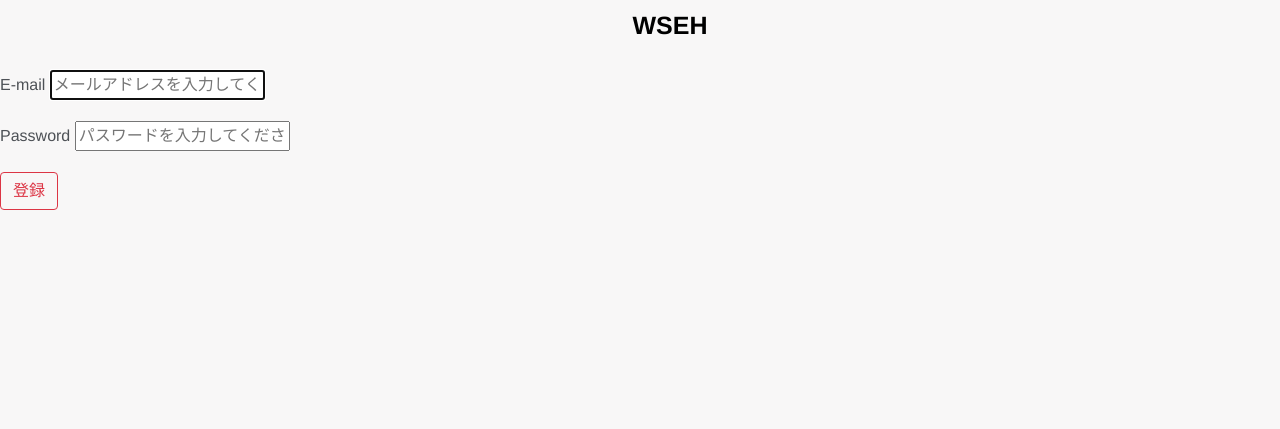
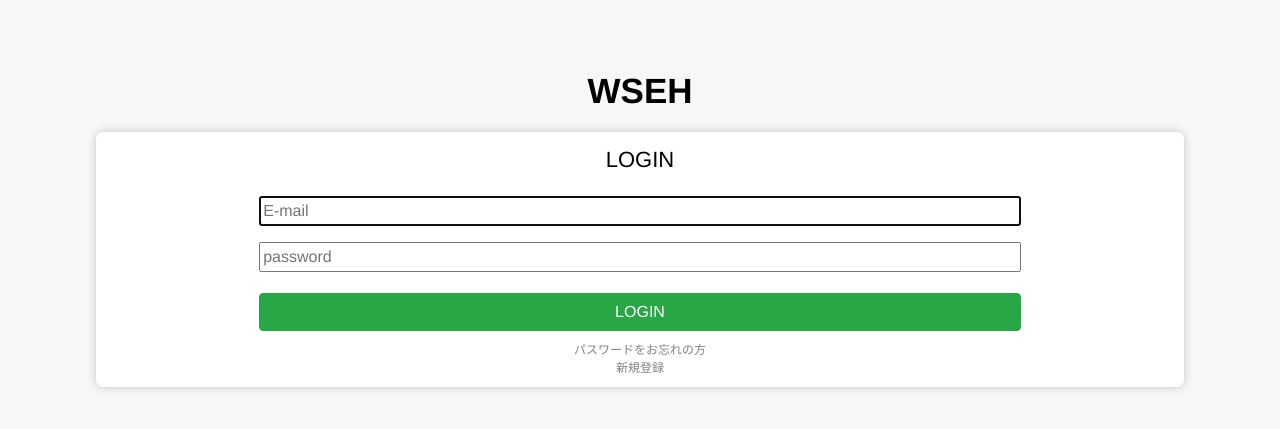
Before and after one commit to kinoshitaryuta/games, a Django app: page /account/login/ in a window 1280 px wide. Shown: the top 429 px of the page. Run offline with Django 3.2, Linux system fonts and the light colour scheme; some libraries are stand-ins or nearby versions.

Commit message:
signup/login template追加

```diff
--- a/accounts/forms.py
+++ b/accounts/forms.py
@@ -22,5 +22,5 @@ class UserCreateForm(UserCreationForm):
     class Meta:
         model = User
         fields = [
-            'username', 'user_id','email','profession','self_introduction', 'password1', 'password2',
+            'username','email','self_introduction', 'password1', 'password2',
         ]
--- a/accounts/models.py
+++ b/accounts/models.py
@@ -35,9 +35,6 @@ class UserManager(BaseUserManager):
 class User(AbstractBaseUser, PermissionsMixin):
     email = models.EmailField(max_length=100, unique=True)
     username=models.CharField(max_length=30, null=True, blank=True)
-    user_id=models.CharField(max_length=30,null=False, blank=True)
-    profession=models.CharField(max_length=30, null=True, blank=True)
-    profile_img=models.ImageField(upload_to='media',null=True)
     self_introduction = models.TextField(max_length=300, null=False, blank=True)
     is_staff = models.BooleanField(default=False)
     is_superuser = models.BooleanField(default=False)
--- a/accounts/templates/account/base.html
+++ b/accounts/templates/account/base.html
@@ -16,9 +16,6 @@
         <link rel="stylesheet"type="text/css" href="{% static 'css/main.css'%}">
     </head>
     <body>
-        <header class="main_base_header">
-                <h1 class="site_title">WSEH</h1>
-        </header>
     {% block body %}
     {% endblock body %}
     </body>
--- a/accounts/templates/account/login.html
+++ b/accounts/templates/account/login.html
@@ -3,16 +3,28 @@
 {% load widget_tweaks %}
 
 {% block body %}
+    <h1 class="site_account_title">WSEH</h1>
+    <section class="login">
+        <h3 class="login_text">LOGIN</h3>
         <form action="{% url 'login' %}" method="POST">
         {% csrf_token %}
             <div class="login_email">
-            <label for="email" class="login_email">E-mail</label>
-            <table class="table">{% render_field form.username class="login_form_email" placeholder="メールアドレスを入力してください。" %}</table>
+                <table class="table">{% render_field form.username class="login_form_email" placeholder="E-mail" %}</table>
             </div>
             <div class="login_password">
-            <label for="password" class="login_password">Password</label>
-            <table class="table">{% render_field form.password class="login_form_password" placeholder="パスワードを入力してください。" %}</table>
+                <table class="table">{% render_field form.password class="login_form_password" placeholder="password" %}</table>
             </div>
-      <button type="submit" class="btn btn-outline-danger" id="signup_button">登録</button>
+            <div class="text-center">
+                <button type="submit" class="btn btn-success" id="login_button">LOGIN</button>
+            </div>
+            <div class="login_link_group">
+                <a class="login_link" href="#">
+                    <p class="login_link_text">パスワードをお忘れの方</p>
+                </a>
+                <a class="login_link" href="{% url 'signup' %}">
+                     <p class="login_link_text">新規登録</p>
+                </a>
+            </div>
         </form>
+    </section>
 {% endblock body %}
--- a/accounts/urls.py
+++ b/accounts/urls.py
@@ -3,10 +3,9 @@ from.import views
 
 urlpatterns = [
     path('login/', views.LoginView.as_view(), name='login'),
-    path('sign_up/sub/', views.TemporaryRegistrationView.as_view(), name='sign_up_sub'),
-    # path('sign_up/text/', views.TwoStageAuthenticationView.as_view(), name='sign_up_text'),
-    # path('sign_up/main/<token>/', views.MainRegistrationView.as_view(), name='sign_up_main'),
+    path('signup/',views.SignupView.as_view(), name='signup'),
     path('logout/', views.LogoutView.as_view(), name='logout'),
+    path('signup/text/', views.SignupTextView.as_view(), name='signup_text'),
 
 
 ]
--- a/accounts/views.py
+++ b/accounts/views.py
@@ -1,10 +1,3 @@
-from django.contrib.auth.mixins import LoginRequiredMixin
-from django.conf import settings
-from django.contrib.sites.shortcuts import get_current_site
-from django.core.signing import BadSignature, SignatureExpired, loads, dumps
-from django.http import Http404, HttpResponseBadRequest
-from django.shortcuts import redirect
-from django.template.loader import render_to_string
 from django.urls import reverse_lazy
 from django.views import generic
 from django.contrib.auth import get_user_model, login
@@ -17,21 +10,17 @@ UserLoginForm,
 UserCreateForm,
 )
 
-
-User = get_user_model()
-
-
 class LoginView(LoginView):
     """ログイン機能"""
     form_class = UserLoginForm
     template_name = 'account/login.html'
 
 
-class TemporaryRegistrationView(generic.CreateView):
+class SignupView(generic.CreateView):
     """登録機能"""
-    template_name = 'account/temporary_registration.html'
+    template_name = 'account/signup.html'
     form_class = UserCreateForm
-    success_url = reverse_lazy('login')
+    success_url = reverse_lazy('signup_text')
 
     def form_valid(self,form):
         user = form.save()
@@ -39,6 +28,10 @@ class TemporaryRegistrationView(generic.CreateView):
         return super().form_valid(form)
 
 
+class SignupTextView(generic.TemplateView):
+    template_name = 'account/signup_text.html'
+
+
 class LogoutView(LogoutView):
     """ログアウトページ"""
     template_name = 'account/logout.html'
--- a/config/settings.py
+++ b/config/settings.py
@@ -134,8 +134,6 @@ USE_TZ = True
 
 STATIC_URL = '/static/'
 STATICFILES_DIRS=[os.path.join(BASE_DIR,'static')]
-MEDIA_URL = '/media/'
-MEDIA_ROOT = os.path.join(BASE_DIR, 'media')
 
 # Default logging for Django. This sends an email to the site admins on every
 # HTTP 500 error. Depending on DEBUG, all other log records are either sent to
@@ -195,12 +193,9 @@ DEFAULT_LOGGING = {
 
 AUTHENTICATION_BACKENDS = [
     'django.contrib.auth.backends.ModelBackend',
-
 ]
 
 AUTH_USER_MODEL = 'accounts.User'
 SITE_ID = 1
 
 EMAIL_BACKEND = 'django.core.mail.backends.console.EmailBackend'
-LOGIN_REDIRECT_URL = 'home'
-ACCOUNT_LOGOUT_REDIRECT_URL = 'account_login'
--- a/config/urls.py
+++ b/config/urls.py
@@ -15,12 +15,9 @@ Including another URLconf
 """
 
 from django.contrib import admin
-from django.conf import settings
 from django.urls import path,include
-from django.conf.urls.static import static
-
 urlpatterns = [
     path('admin/', admin.site.urls),
     path('',include('app.urls')),
     path('account/', include('accounts.urls')),
-]+ static(settings.MEDIA_URL, document_root=settings.MEDIA_ROOT)
+]
--- a/static/css/main.css
+++ b/static/css/main.css
@@ -103,12 +103,137 @@ footer{
 }
 
 /*login.html*/
-.card-body input{
-    width: 90%;
+.site_account_title{
+    margin-top: 70px;
+    text-align: center;
+    color: black;
+    font-size: 35px;
+    font-weight: bolder;
 }
-.card-body{
-    padding-top: 30px;
-    padding-bottom: 30px;
-    margin: 0 auto;
+.login{
+    margin-top: 20px;
+    width: 85%;
+    background: #ffffff;
+    margin-right: auto;
+    margin-left: auto;
+    border-radius: 7px;
+    box-shadow: 0 0px 10px rgba(0,0,0,0.2);
+}
+.login_text{
+    font-size: 22px;
+    text-align: center;
+    color: black;
+    padding-top: 15px;
+    padding-bottom: 15px;
+}
+.login_email,
+.login_password{
+   text-align: center;
+}
+.login_form_email,
+.login_form_password
+{
+  width: 70%;
+}
+#login_button{
+    margin-top: 5px;
+    text-align: center;
+    width: 70%;
+}
+.login_link_group{
+    margin-top: 10px;
+    padding-bottom: 10px;
 
 }
+.login_link_text{
+    margin: 0;
+    text-align: center;
+    font-size: 12px;
+    color: #838383;
+}
+
+/*signup.html*/
+.site_account_sign_title{
+    margin-top: 40px;
+    text-align: center;
+    color: black;
+    font-size: 35px;
+    font-weight: bolder;
+}
+.signup{
+    margin-top: 20px;
+    width: 85%;
+    background: #ffffff;
+    margin-right: auto;
+    margin-left: auto;
+    border-radius: 7px;
+    box-shadow: 0 0px 10px rgba(0,0,0,0.2);
+}
+.signup_text{
+    font-size: 22px;
+    text-align: center;
+    color: black;
+    padding-top: 15px;
+    padding-bottom: 15px;
+}
+.username,
+.self_introduction,
+.email,
+.password1,
+.password2{
+  text-align: center;
+}
+.form_self_introduction{
+    width: 80%;
+    height: 90px;
+    resize: none;
+}
+.form_username,
+.form_email,
+.form_password {
+    width: 80%;
+}
+.any_text{
+    padding-left:15px;
+    font-size: 12px;
+    margin: 0;
+}
+#signup_button{
+    margin-top: 15px;
+    margin-bottom: 15px;
+    text-align: center;
+    width: 50%;
+}
+
+/*signup_text.html*/
+.signup_text_header{
+    height: auto;
+    padding: 0;
+    background: #ffffff;
+    box-shadow: 0 0px 10px rgba(0,0,0,0.2);
+}
+.signup_text_title{
+    font-size: 25px;
+    margin: 0 auto;
+    padding-top: 15px;
+    padding-bottom: 15px;
+    text-align: center;
+    font-weight: bolder;
+    color: black;
+}
+
+.thank_you_text{
+    margin-top: 70px;
+    text-align: center;
+    color: black;
+}
+.welcome,
+.please_continue{
+    text-align: center;
+    margin: 10px;
+}
+
+#next_login{
+    margin-top:10px;
+    margin-bottom: 10px;
+}
```
Also changed, not shown: accounts/templates/account/signup.html (added, +36 -0 lines), accounts/templates/account/signup_text.html (added, +16 -0 lines), static/img/e-sport.jpg (added), static/img/hobby.jpg (added), static/img/sport.jpg (added), static/img/work.jpg (added). Lines whose indentation alone changed are shown as unchanged.
